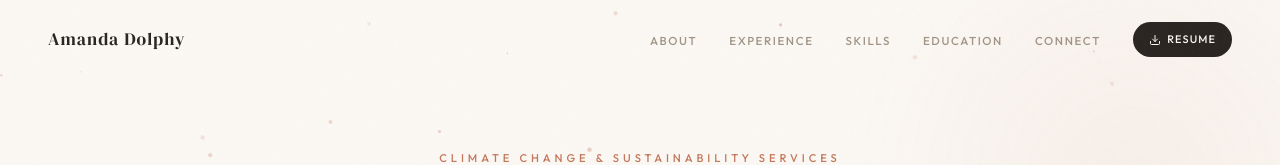
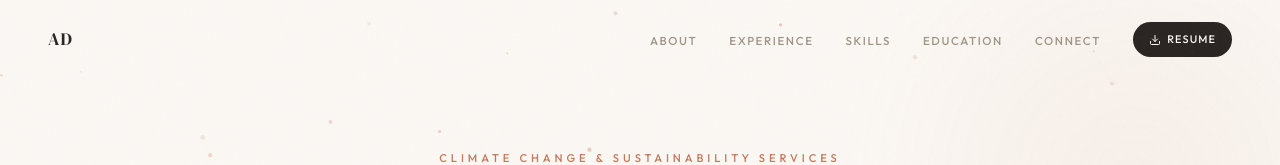
Before and after one commit to hardikmeh-ta/amandadolphy-resume, a plain HTML site: page index.html in a window 1280 px wide. Shown: the top 165 px of the page. Drawn offline with Linux system fonts and the light colour scheme.

Commit message:
Change logo text from 'Amanda Dolphy' to 'AD'

```diff
--- a/index.html
+++ b/index.html
@@ -1109,7 +1109,7 @@
 
 <!-- NAV -->
 <nav id="nav">
-  <div class="logo">Amanda Dolphy</div>
+  <div class="logo">AD</div>
   <ul class="nav-links">
     <li><a href="#about" data-section="about">About</a></li>
     <li><a href="#experience" data-section="experience">Experience</a></li>
```
